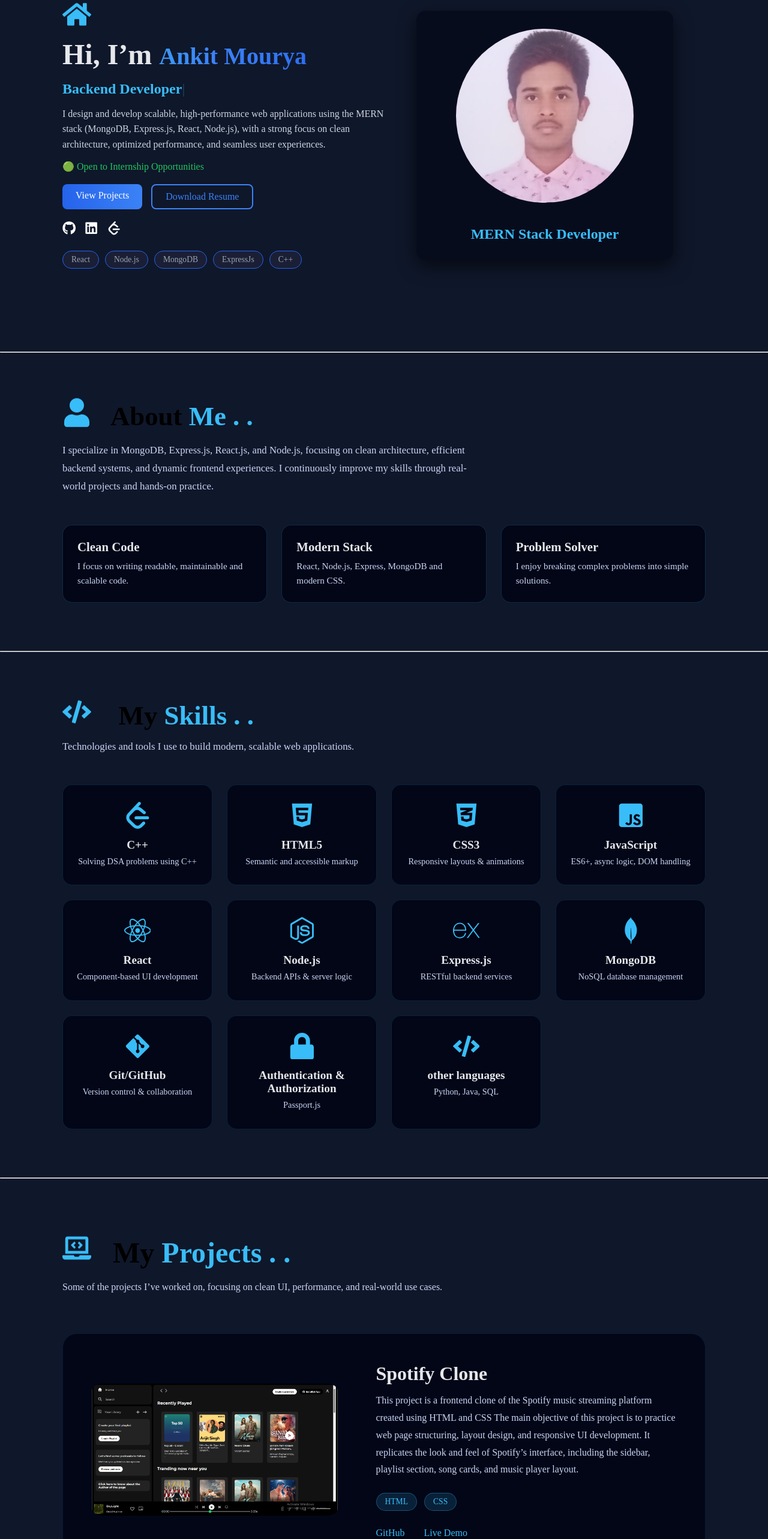
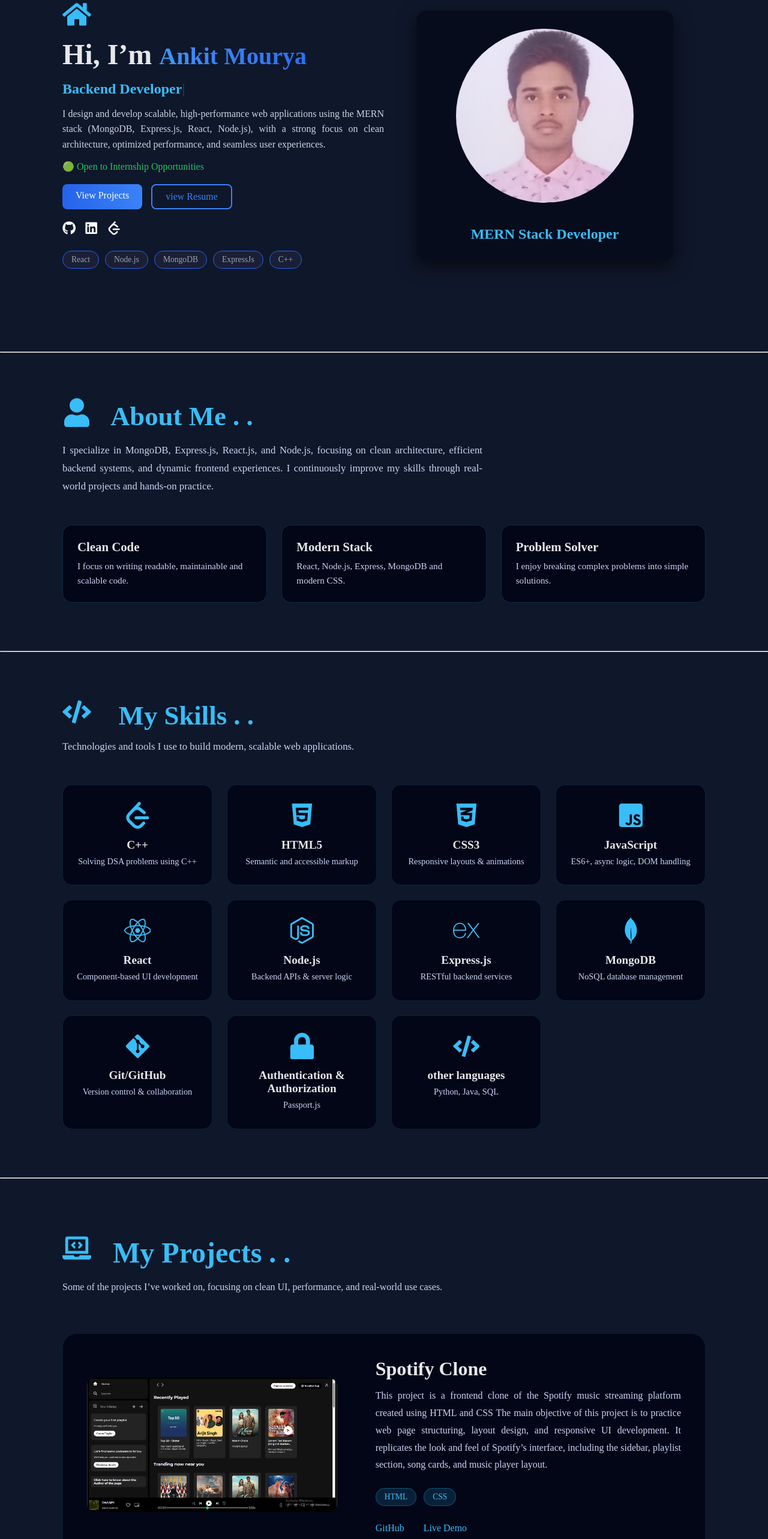
Before and after one commit to Mouryankit/portfolio, a React (Vite) app: page / in a window 1280 px wide. Shown: the part 234-2800 px from the top of the page at 60% size. Built offline with nearby package versions, Linux system fonts and the light colour scheme.

Commit message:
improve responsiveness

```diff
--- a/src/sections/About/About.css
+++ b/src/sections/About/About.css
@@ -10,6 +10,7 @@
   font-size: 2.8rem;
   font-weight: 700;
   margin-bottom: 16px;
+  color: #38bdf8;
 }
 
 
@@ -24,6 +25,7 @@
   line-height: 1.8;
   color: #cbd5f5;
   margin-bottom: 48px;
+  text-align: justify;
 }
 
 /* Cards */
--- a/src/sections/Contact/Contact.css
+++ b/src/sections/Contact/Contact.css
@@ -8,7 +8,7 @@
 .contact-heading {
   font-size: 3rem;
   font-weight: 700;
-  color: black;
+  color: #38bdf8;
   margin-bottom: 16px;
 }
 
--- a/src/sections/Education/Education.css
+++ b/src/sections/Education/Education.css
@@ -8,7 +8,7 @@
 .education-heading {
   font-size: 3rem;
   font-weight: 700;
-  color: black;
+  color: #38bdf8;
   margin-bottom: 64px;
 }
 
@@ -22,6 +22,9 @@
 }
 
 .education-card {
+  display: flex;
+  flex-direction: column;
+  gap: 10px;
   padding: 40px;
   border-radius: 20px;
   background: #020617;
@@ -48,13 +51,14 @@
 
 .education-duration, .education-percentage {
   font-size: 0.95rem;
-  color: #94a3b8;
+  color: #e5e7eb;
 }
 
 
 .education-description {
-  /* line-height: 1.8; */
-  color: #cbd5f5;
+  font-size: 0.8rem;
+  color: #9ca3af;
+  text-align: justify;
 }
 
 /* Mobile */
--- a/src/sections/Home/Home.css
+++ b/src/sections/Home/Home.css
@@ -48,6 +48,7 @@
   color: #cbd5e1;
   line-height: 1.6;
   margin-bottom: 15px;
+  text-align: justify;
 }
 
 .availability {
@@ -210,6 +211,10 @@
   .social-links{
       justify-content: center;
   }
+
+.home-description {
+  text-align: center;
+}
 }
 
 /* smooth entry animation */
--- a/src/sections/Home/Home.jsx
+++ b/src/sections/Home/Home.jsx
@@ -5,6 +5,7 @@ import Typed from "../../components/Typed/Typed.jsx";
 import { FaHome, FaGithub, FaLinkedin } from "react-icons/fa";
 import { SiLeetcode } from "react-icons/si";
 import MyImage from "../../assets/images/Ankit_Image.jpg";
+import MyResume from "../../assets/resume/Ankit_mourya_resume.pdf";
 
 const Home = () => {
   const roles = [
@@ -41,8 +42,8 @@ const Home = () => {
             <a href="#projects" className="primary-btn">
               View Projects
             </a>
-            <a href="/src/assets/resume/Ankit_mourya_resume.pdf" className="secondary-btn" download>
-              Download Resume
+            <a href={MyResume} className="secondary-btn" target="_blank">
+              view Resume
             </a>
           </div>
 
--- a/src/sections/Projects/ProjectItem.css
+++ b/src/sections/Projects/ProjectItem.css
@@ -1,9 +1,13 @@
+* {
+  box-sizing: border-box;
+}
+
 .project-item {
     display: grid;
     grid-template-columns: 0.9fr 1.1fr;
     gap: 64px;
     align-items: center;
-    padding: 48px;
+    padding: 2.5rem;
     border-radius: 24px;
     background: #020617;
     border: 1px solid rgba(56, 189, 248, 0.12);
@@ -43,6 +47,7 @@
     line-height: 1.8;
     color: #cbd5f5;
     margin-bottom: 24px;
+    text-align: justify;
 }
 
 /* Tech */
@@ -93,14 +98,31 @@
 /* 📱 Mobile */
 @media (max-width: 940px) {
 
-    .project-item,
-    .project-item:nth-child(even) {
+    .project-item {
         grid-template-columns: 1fr;
-        gap: 32px;
-        padding: 50px 50px;
+        gap: 24px;
+        padding: 2.5rem;   /* FIXED */
     }
 
     .project-content {
         max-width: 100%;
     }
 }
+
+
+@media (max-width: 500px) {
+
+    .project-item {
+        grid-template-columns: 1fr;
+        gap: 24px;
+        padding: 2rem;   /* FIXED */
+    }
+
+    .project-content {
+        max-width: 100%;
+    }
+
+    .project-text{
+        font-size: 0.8rem;
+    }
+}
--- a/src/sections/Projects/Projects.css
+++ b/src/sections/Projects/Projects.css
@@ -9,7 +9,7 @@
 .projects-heading {
   font-size: 3rem;
   font-weight: 700;
-  color: black;
+  color: #38bdf8;
   margin-bottom: 16px;
 }
 
--- a/src/sections/Projects/Projects.jsx
+++ b/src/sections/Projects/Projects.jsx
@@ -16,6 +16,7 @@ import { FaLaptopCode } from "react-icons/fa";
 const Projects = () => {
   const projects = [
     {
+      index:"1",
       title: "Spotify Clone",
       description:
         "This project is a frontend clone of the Spotify music streaming platform created using HTML and CSS The main objective of this project is to practice web page structuring, layout design, and responsive UI development. It replicates the look and feel of Spotify’s interface, including the sidebar, playlist section, song cards, and music player layout.",
@@ -25,6 +26,7 @@ const Projects = () => {
       live: "https://mouryankit.github.io/Spotify_Clone/",
     },
     {
+      index:"2",
       title: "Wandurlust",
       description:
         "Wanderlust is a full-stack travel web application built using MongoDB, Node.js, and Express, following the MVC architecture. The platform allows users to explore and discover various travel destinations with a clean and responsive UI designed using Bootstrap. Authentication and session management were implemented using Passport.js, ensuring secure user login and authorization",
@@ -34,6 +36,7 @@ const Projects = () => {
       live: "https://wanderlust-6g0k.onrender.com/",
     },
     {
+      index:"3",
       title: "Portfolio",
       description:
         "This project is a personal portfolio website built using React and styled with CSS. The portfolio showcases my skills, projects, and experience in a clean and modern design. It features sections for home, about, skills, projects, and education, providing a comprehensive overview of my professional background. The website is fully responsive, ensuring an optimal viewing experience across different devices.",
@@ -43,6 +46,7 @@ const Projects = () => {
       live: "https://mouryankit.github.io/portfolio/",
     },
     {
+      index:"4",
       title: "Iwt-miniproject",
       description:
         "This mini project was developed to strengthen my understanding of core web technologies including HTML, CSS, JavaScript, PHP and basic database connectivity with mysql. The primary objective was to build a responsive and user-friendly website that showcases various mini projects created during classroom learning, featuring multiple functional web applications.",
--- a/src/sections/Skills/Skills.css
+++ b/src/sections/Skills/Skills.css
@@ -10,7 +10,7 @@
   font-size: 2.8rem;
   font-weight: 700;
   margin-bottom: 12px;
-  color: black;
+  color: #38bdf8;
 }
 
 .skills-heading span {
```
